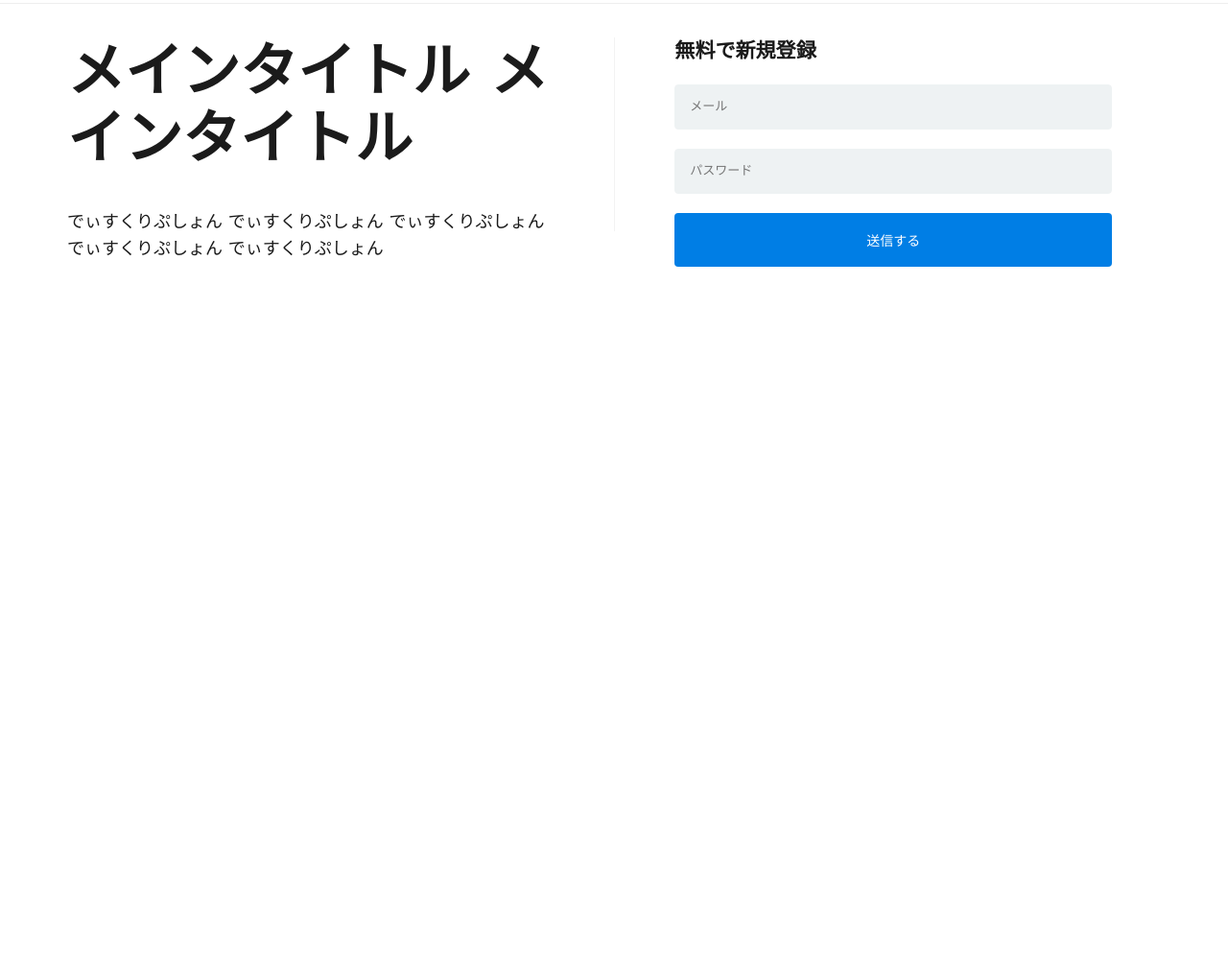
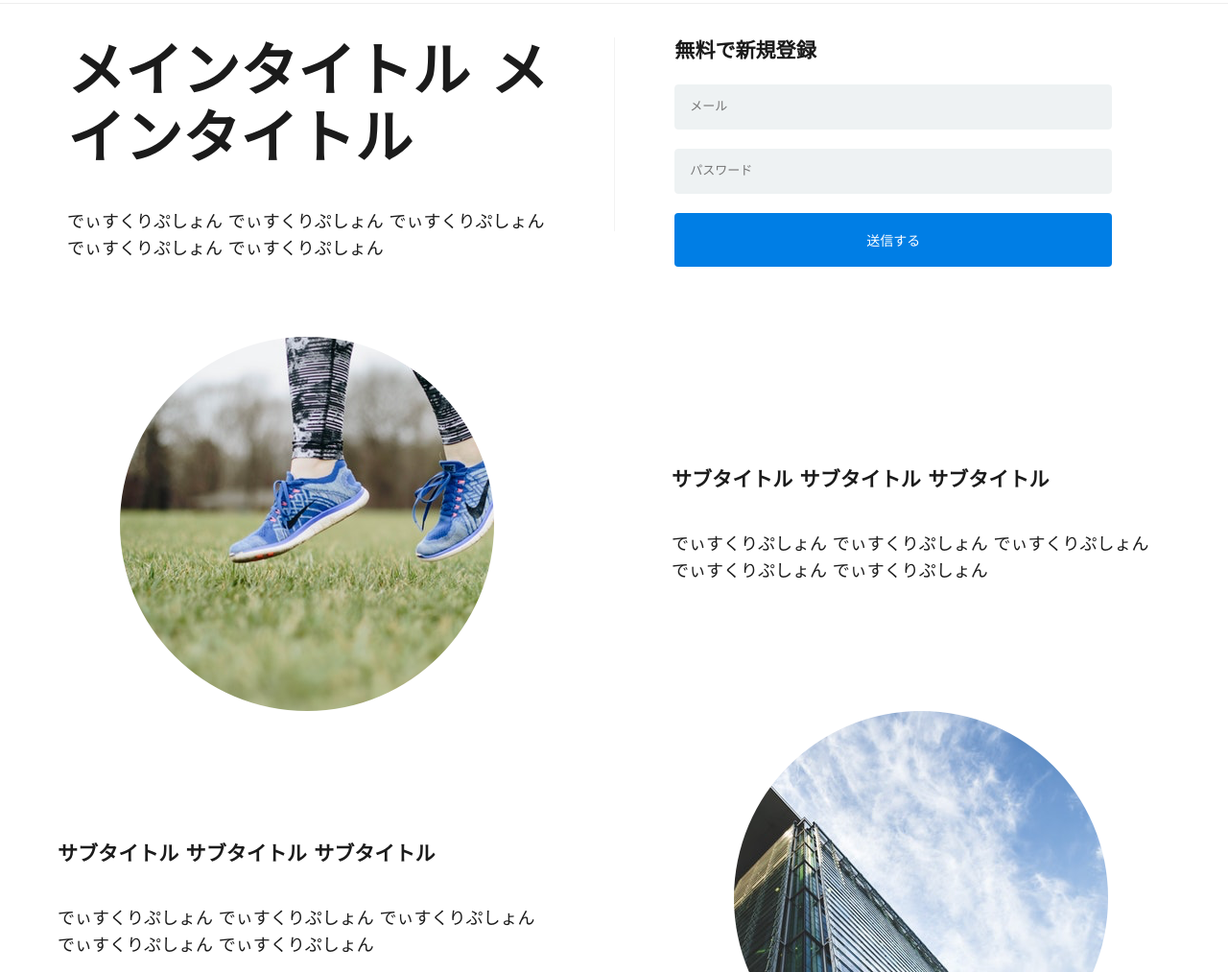
Before and after one commit to masanorifunaki/product000, a plain HTML site: page index.html in a window 1280 px wide. Shown: the part 87-1100 px from the top of the page at 96% size. Before the commit the page ends 800 px from the top, so only its background shows below. Drawn offline with nearby package versions, Linux system fonts and the light colour scheme.

Commit message:
セクションエリア作成

```diff
--- a/css/styles.css
+++ b/css/styles.css
@@ -40,6 +40,19 @@ nav li a:hover {
     display: flex;
     justify-content: space-around;
     margin: 0 auto;
+}
+
+.container-left {
+    display: flex;
+    justify-content: space-around;
+    margin: 0 auto;
+}
+
+.container-right {
+    display: flex;
+    justify-content: space-around;
+    margin: 0 auto;
+    flex-direction: row-reverse;
 }
 
 #main-left {
@@ -95,6 +108,10 @@ nav li a:hover {
     margin-bottom: 20px;
 }
 
+.form-menu {
+    margin-top: 50px;
+}
+
 .btn {
     display: inline-block;
     font-size: 14px;
@@ -125,3 +142,32 @@ nav li a:hover {
     background: #fff;
     border-bottom: 1px solid #eee;
 }
+
+.sec-img {
+    display: flex;
+    align-items: center;
+    flex-flow: column;
+    flex: 5 1;
+}
+
+.sec-dec {
+    display: flex;
+    justify-content: center;
+    flex-flow: column;
+    flex: 5 1;
+}
+
+.sec-dec-con {
+    width: 50%;
+    display: flex;
+    justify-content: center;
+    padding: 0 60px;
+}
+
+.sec-mar-bottom {
+    margin-bottom: 60px;
+}
+
+.sec-mar-top {
+    margin-top: 60px;
+}
--- a/index.html
+++ b/index.html
@@ -9,6 +9,9 @@
     <link href="css/styles.css" rel="stylesheet">
     <link rel="icon" href="favicon.ico">
 </head>
+
+<body>
+
     <header>
         <nav class="nav-menu">
             <ul>
@@ -31,7 +34,7 @@
                     <div class="border-center"></div>
                 </div>
                 <div id="main-right">
-                <h3 style="margin-top:50px">無料で新規登録</h3>
+                    <h3 class="form-menu">無料で新規登録</h3>
                     <form action="" method="post">
                         <div>
                             <input type="mail" id="mail" placeholder="メール" class="form-area" />
@@ -47,9 +50,36 @@
             </div>
         </div>
     </section>
-
-<body>
-
+    <section class="section sec-mar-bottom sec-mar-top">
+        <div class=></div>
+        <div class="container-left">
+            <div class="sec-img"><img src="img/img001.png" alt=""></div>
+            <div class="sec-dec-con">
+                <div class="sec-dec">
+                    <h3>サブタイトル サブタイトル サブタイトル</h3>
+                    <p>でぃすくりぷしょん でぃすくりぷしょん でぃすくりぷしょん でぃすくりぷしょん でぃすくりぷしょん</p>
+                </div>
+            </div>
+        </div>
+        <div class="container-right sec-mar-bottom">
+            <div class="sec-img"><img src="img/img002.png" alt=""></div>
+            <div class="sec-dec-con">
+                <div class="sec-dec">
+                    <h3>サブタイトル サブタイトル サブタイトル</h3>
+                    <p>でぃすくりぷしょん でぃすくりぷしょん でぃすくりぷしょん でぃすくりぷしょん でぃすくりぷしょん</p>
+                </div>
+            </div>
+        </div>
+        <div class="container-left sec-mar-bottom">
+            <div class="sec-img"><img src="img/img003.png" alt=""></div>
+            <div class="sec-dec-con">
+                <div class="sec-dec">
+                    <h3>サブタイトル サブタイトル サブタイトル</h3>
+                    <p>でぃすくりぷしょん でぃすくりぷしょん でぃすくりぷしょん でぃすくりぷしょん でぃすくりぷしょん</p>
+                </div>
+            </div>
+        </div>
+    </section>
 </body>
 
 </html>
```
Also changed, not shown: img/img001.png (added), img/img002.png (added), img/img003.png (added). Lines whose indentation alone changed are shown as unchanged.
